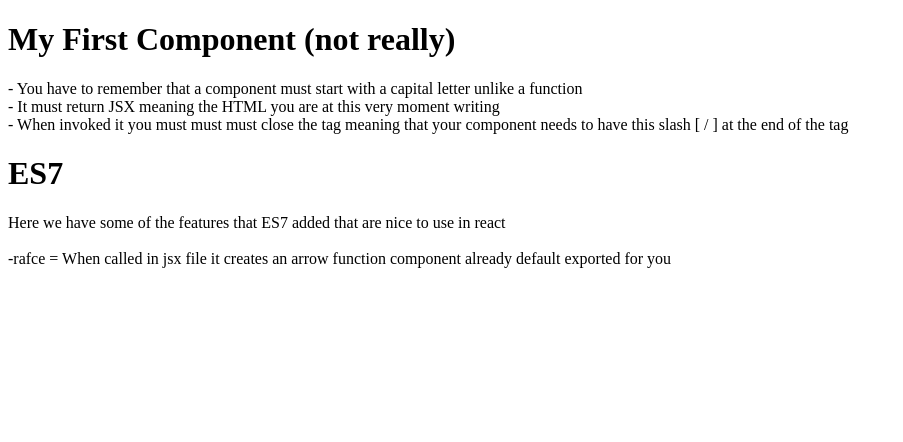
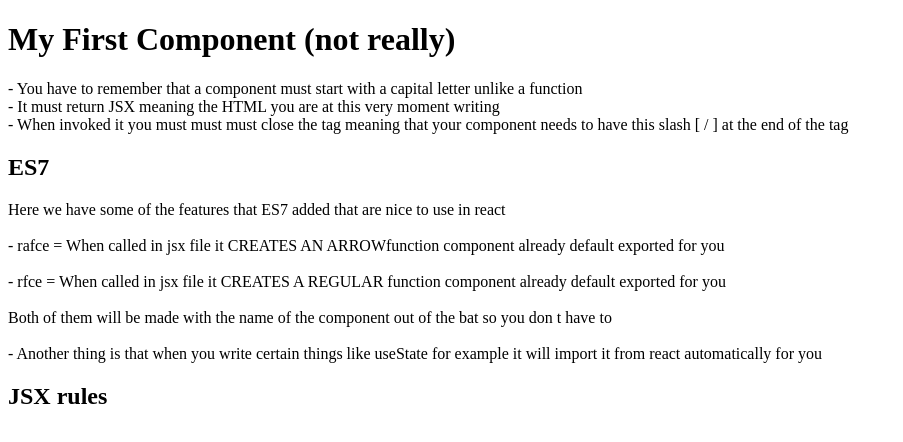
Before and after one commit to Murariu-Gabriel/REACT-FUNDAMENTALS, a React (Vite) app: page / in a window 1280 px wide. Shown: the top 442 px of the page, without its empty margins (0-903 px from the left). Built offline with nearby package versions, Linux system fonts and the light colour scheme.

Commit message:
Learning jsx rules

```diff
--- a/src/App.jsx
+++ b/src/App.jsx
@@ -1,11 +1,13 @@
-import Component from "./components/myFirstComponent/MyFirstComponent"
-import ES7 from "./components/ES7-Snippets/ES7"
+import Component from "./components/MyFirstComponent"
+import ES7 from "./components/ES7"
+import JsxRules from "./components/JsxRules"
 
 const App = () => {
   return (
     <>
       <Component />
       <ES7 />
+      <JsxRules/>
     </>
   )
 }
--- a/src/components/ES7-Snippets/ES7.jsx
+++ /dev/null
@@ -1,11 +0,0 @@
-const ES7 = () => {
-  return (
-    <div>
-        <h1>ES7</h1>
-        <p>Here we have some of the features that ES7 added that are nice to use in react <br />
-            <br />
-        -rafce = When called in jsx file it creates an arrow function component already default exported for you</p>
-    </div>
-  )
-}
-export default ES7
--- /dev/null
+++ b/src/components/ES7.jsx
@@ -0,0 +1,26 @@
+const ES7 = () => {
+  return (
+    <div>
+      <h2>ES7</h2>
+      <p>
+        Here we have some of the features that ES7 added that are nice to use in
+        react <br />
+        <br />
+        - rafce = When called in jsx file it CREATES AN ARROWfunction component
+        already default exported for you <br />
+        <br />
+        - rfce = When called in jsx file it CREATES A REGULAR function component
+        already default exported for you
+
+        <br /><br />
+
+        Both of them will be made with the name of the component out of the bat so you don t have to
+
+        <br /> <br />
+
+        - Another thing is that when you write certain things like useState for example it will import it from react automatically for you
+      </p>
+    </div>
+  )
+}
+export default ES7
--- /dev/null
+++ b/src/components/JsxRules.jsx
@@ -0,0 +1,9 @@
+const JsxRules = () => {
+  return (
+    <div>
+        <h2>JSX rules</h2>
+
+    </div>
+  )
+}
+export default JsxRules
```
Also changed, not shown: src/components/MyFirstComponent.jsx (renamed from src/components/myFirstComponent/MyFirstComponent.jsx).
